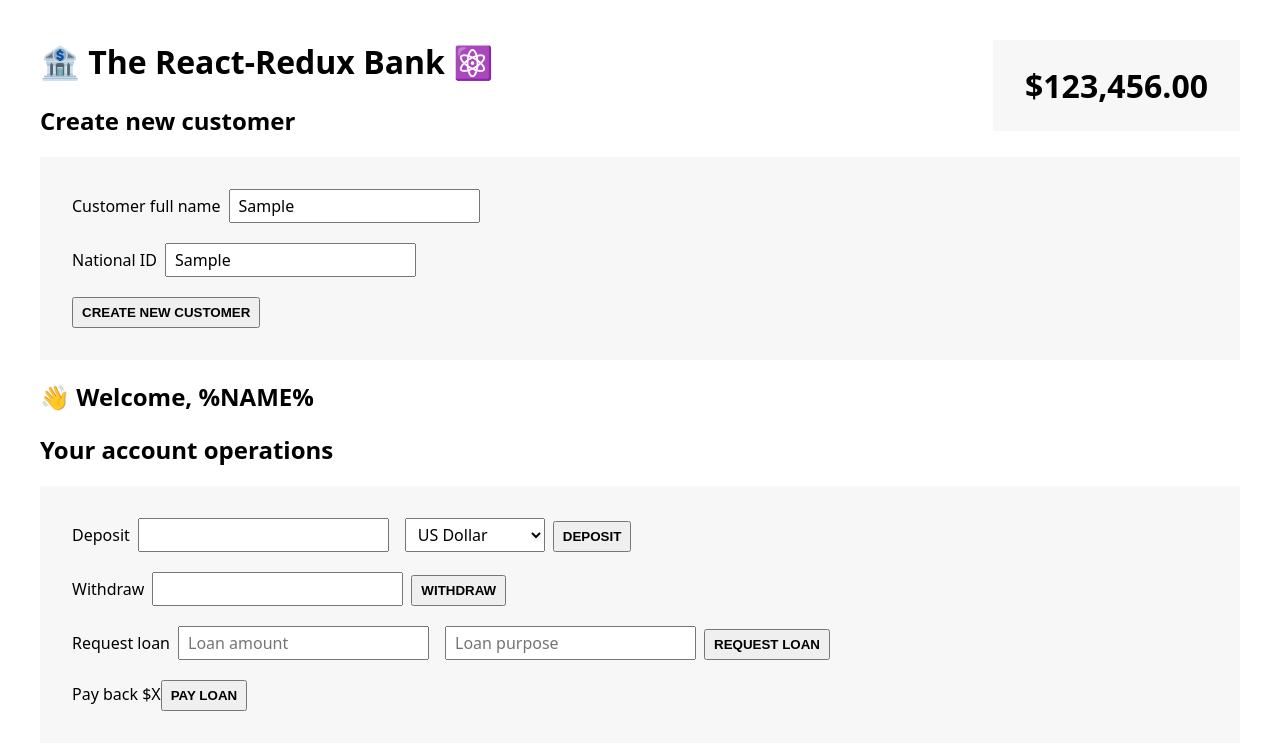
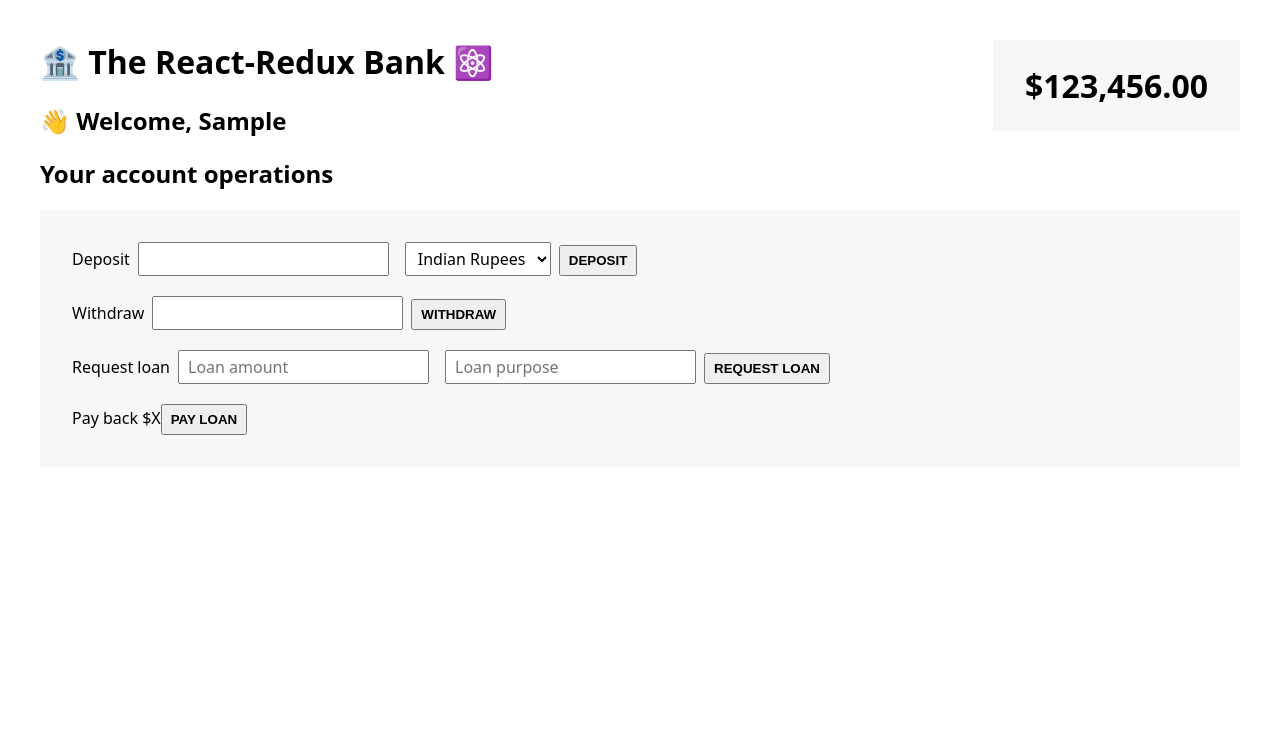
Before and after one commit to MeRitik/redux-intro, a React (Vite) app: page / in a window 1280 px wide. Both pictures are taken after typing "Sample", "Sample" into the empty fields and a click on the button "CREATE NEW CUSTOMER". Shown: the top 750 px of the page. Built offline with nearby package versions, Linux system fonts and the light colour scheme.

Commit message:
feat: add react-redux integration with customer management and account operations

```diff
--- a/package.json
+++ b/package.json
@@ -12,6 +12,7 @@
   "dependencies": {
     "react": "^19.1.0",
     "react-dom": "^19.1.0",
+    "react-redux": "^9.2.0",
     "redux": "^5.0.1"
   },
   "devDependencies": {
--- a/src/App.jsx
+++ b/src/App.jsx
@@ -2,15 +2,22 @@ import CreateCustomer from "./features/customers/CreateCustomer";
 import Customer from "./features/customers/Customer";
 import AccountOperations from "./features/account/AccountOperations";
 import BalanceDisplay from "./features/account/BalanceDisplay";
+import { useSelector } from "react-redux";
 
 function App() {
+  const fullName = useSelector(state => state.customer.fullName);
+
   return (
     <div>
       <h1>🏦 The React-Redux Bank ⚛️</h1>
-      <CreateCustomer />
-      <Customer />
-      <AccountOperations />
-      <BalanceDisplay />
+      {fullName === ""
+        ? <CreateCustomer />
+        : <>
+          <Customer />
+          <AccountOperations />
+          <BalanceDisplay />
+        </>
+      }
     </div>
   );
 }
--- a/src/features/account/AccountOperations.jsx
+++ b/src/features/account/AccountOperations.jsx
@@ -1,11 +1,18 @@
 import { useState } from "react";
+
+const currencies = [
+  { id: "INR", name: "Indian Rupees" },
+  { id: "USD", name: "US Dollar" },
+  { id: "EUR", name: "Euro" },
+  { id: "GBP", name: "British Pound" },
+];
 
 function AccountOperations() {
   const [depositAmount, setDepositAmount] = useState("");
   const [withdrawalAmount, setWithdrawalAmount] = useState("");
   const [loanAmount, setLoanAmount] = useState("");
   const [loanPurpose, setLoanPurpose] = useState("");
-  const [currency, setCurrency] = useState("USD");
+  const [currency, setCurrency] = useState("INR");
 
   function handleDeposit() { }
 
@@ -30,9 +37,7 @@ function AccountOperations() {
             value={currency}
             onChange={(e) => setCurrency(e.target.value)}
           >
-            <option value="USD">US Dollar</option>
-            <option value="EUR">Euro</option>
-            <option value="GBP">British Pound</option>
+            {currencies.map(currency => <option value={currency.id}>{currency.name}</option>)}
           </select>
 
           <button onClick={handleDeposit}>Deposit {depositAmount}</button>
--- a/src/features/customers/CreateCustomer.jsx
+++ b/src/features/customers/CreateCustomer.jsx
@@ -1,10 +1,19 @@
 import { useState } from "react";
+import { useDispatch } from "react-redux";
+
+import { createCustomer } from './customerSlice';
 
 function Customer() {
   const [fullName, setFullName] = useState("");
-  const [nationalId, setNationalId] = useState("");
+  const [aadharID, setNationalId] = useState("");
 
-  function handleClick() {}
+  const dispatch = useDispatch();
+
+  function handleClick() {
+    if (!fullName || !aadharID) return;
+
+    dispatch(createCustomer(fullName, aadharID));
+  }
 
   return (
     <div>
@@ -18,9 +27,9 @@ function Customer() {
           />
         </div>
         <div>
-          <label>National ID</label>
+          <label>Aadhar ID</label>
           <input
-            value={nationalId}
+            value={aadharID}
             onChange={(e) => setNationalId(e.target.value)}
           />
         </div>
--- a/src/features/customers/Customer.jsx
+++ b/src/features/customers/Customer.jsx
@@ -1,5 +1,9 @@
+import { useSelector } from "react-redux";
+
 function Customer() {
-  return <h2>👋 Welcome, %NAME%</h2>;
+  const customer = useSelector(store => store.customer.fullName);
+
+  return <h2>👋 Welcome, {customer}</h2>;
 }
 
 export default Customer;
--- a/src/main.jsx
+++ b/src/main.jsx
@@ -1,17 +1,15 @@
 import { StrictMode } from 'react'
 import { createRoot } from 'react-dom/client'
+import { Provider } from 'react-redux'
 import './index.css'
 import App from './App.jsx'
 
 import store from './store.js';
-import { payLoan } from './features/account/accountSlice.js';
-
-store.dispatch({ type: "account/deposit", payload: 250 });
-console.log(store.getState());
-
 
 createRoot(document.getElementById('root')).render(
   <StrictMode>
-    <App />
+    <Provider store={store}>
+      <App />
+    </Provider>
   </StrictMode>,
 )
```
Also changed, not shown: 1 other file (tests, documents, lock files or other folders).
